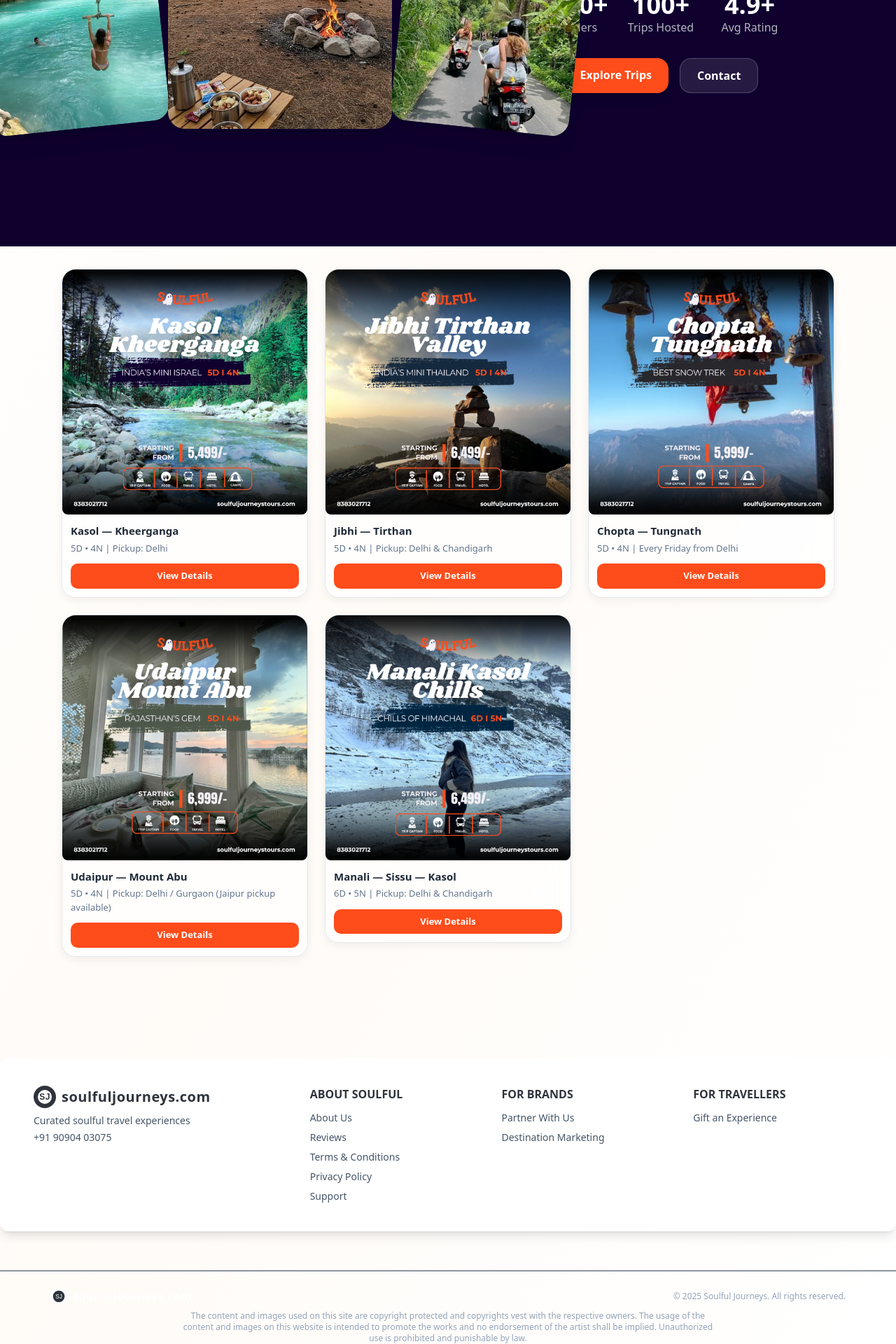
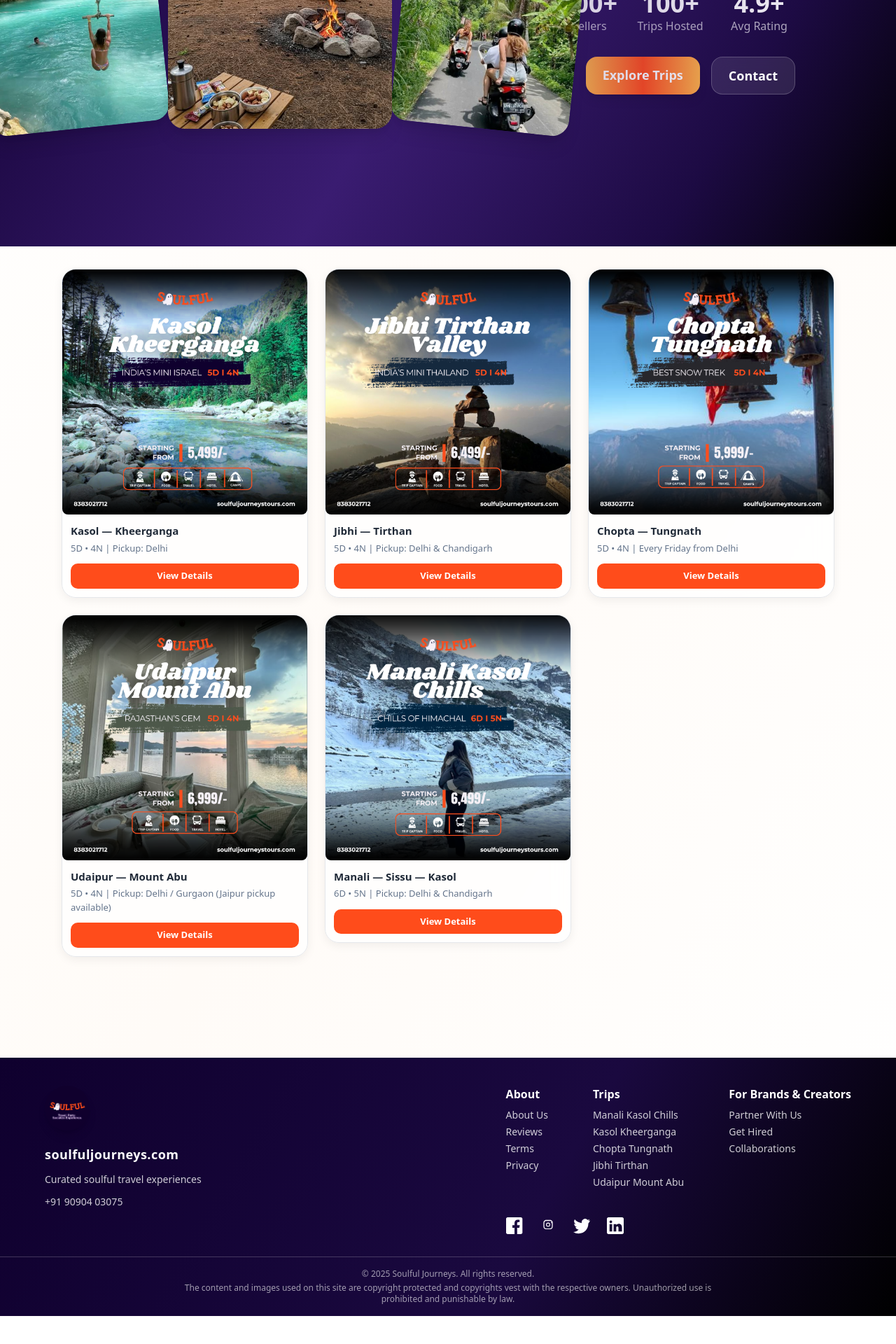
Before and after one commit to soulfuljourneys-netizen/premium-soulful, a React (Vite) app: page / in a window 1280 px wide. Shown: the part 384-2304 px from the top of the page at 70% size. After the commit the page ends 2264 px from the top, so only its background shows below. Built offline with nearby package versions, Linux system fonts and the light colour scheme.

Commit message:
Footer and header with different color

```diff
--- a/src/components/Footer.tsx
+++ b/src/components/Footer.tsx
@@ -1,121 +1,122 @@
-import React from "react";
+import soulfulLogo from "../assets/Thumbnails/Soulful Logo.jpg";
 
 export default function Footer() {
   return (
-    <footer>
-      <div className="relative">
-        <div
-          className="rounded-xl bg-white shadow-lg py-10 px-6 md:px-12 flex flex-col md:flex-row justify-between items-start gap-10 md:gap-0"
-          style={{ marginBottom: "-48px", zIndex: 10, position: "relative" }}
+    <footer
+      className="w-full pt-10 pb-4 px-4 md:px-0 text-white relative"
+      style={{
+        background:
+          "linear-gradient(120deg, #0f002e 0%, #1a093f 60%, #000 100%)",
+      }}
     >
-          <div className="flex-1 mb-8 md:mb-0">
-            <h3 className="text-xl font-bold tracking-wide text-[#2f343c] flex items-center gap-2">
-              <span className="inline-block w-8 h-8 rounded-full bg-[#2f343c] flex items-center justify-center">
-                <svg
-                  width="24"
-                  height="24"
-                  viewBox="0 0 24 24"
-                  fill="none"
-                  xmlns="http://www.w3.org/2000/svg"
-                >
-                  <circle cx="12" cy="12" r="10" fill="#fff" />
-                  <text
-                    x="12"
-                    y="16"
-                    textAnchor="middle"
-                    fontSize="12"
-                    fill="#2f343c"
-                    fontFamily="sans-serif"
-                  >
-                    SJ
-                  </text>
-                </svg>
-              </span>
+      <div className="max-w-6xl mx-auto flex flex-col md:flex-row items-center md:items-start justify-between gap-8 md:gap-0">
+        {/* Logo & Contact */}
+        <div className="flex flex-col items-center md:items-start gap-3 mb-6 md:mb-0">
+          <img
+            src={soulfulLogo}
+            alt="Soulful Journeys Logo"
+            className="w-16 h-16 rounded-full shadow-lg mb-2"
+          />
+          <div className="text-lg font-bold tracking-wide">
             soulfuljourneys.com
-            </h3>
-            <p className="text-sm text-slate-600 mt-2">
+          </div>
+          <div className="text-sm text-white/80">
             Curated soulful travel experiences
-            </p>
-            <p className="text-sm text-slate-600 mt-1">+91 90904 03075</p>
           </div>
-          <div className="flex-[2] grid grid-cols-2 md:grid-cols-3 gap-8 w-full">
+          <div className="text-sm text-white/80">+91 90904 03075</div>
+        </div>
+        <div className="flex flex-col gap-6 md:gap-8">
+          <div className="flex flex-col md:flex-row gap-8 md:gap-16">
+            {/* About */}
             <div>
-              <h4 className="font-semibold text-[#2f343c] mb-3">
-                ABOUT SOULFUL
-              </h4>
-              <ul className="space-y-2 text-sm">
+              <div className="font-semibold mb-2">About</div>
+              <ul className="space-y-1 text-sm text-white/80">
                 <li>
-                  <a href="/about" className="hover:underline text-slate-600">
+                  <a href="/aboutus" className="hover:text-white">
                     About Us
                   </a>
                 </li>
                 <li>
-                  <a href="/reviews" className="hover:underline text-slate-600">
+                  <a href="/reviews" className="hover:text-white">
                     Reviews
                   </a>
                 </li>
                 <li>
-                  <a href="/terms" className="hover:underline text-slate-600">
-                    Terms & Conditions
+                  <a href="/terms" className="hover:text-white">
+                    Terms
                   </a>
                 </li>
                 <li>
-                  <a href="/privacy" className="hover:underline text-slate-600">
-                    Privacy Policy
-                  </a>
-                </li>
-                <li>
-                  <a href="/support" className="hover:underline text-slate-600">
-                    Support
+                  <a href="/privacy" className="hover:text-white">
+                    Privacy
                   </a>
                 </li>
               </ul>
             </div>
+            {/* Trips */}
             <div>
-              <h4 className="font-semibold text-[#2f343c] mb-3">FOR BRANDS</h4>
-              <ul className="space-y-2 text-sm">
+              <div className="font-semibold mb-2">Trips</div>
+              <ul className="space-y-1 text-sm text-white/80">
                 <li>
-                  <a href="/partner" className="hover:underline text-slate-600">
+                  <a href="/manalisissukasol" className="hover:text-white">
+                    Manali Kasol Chills
+                  </a>
+                </li>
+                <li>
+                  <a href="/kasolkheerganga" className="hover:text-white">
+                    Kasol Kheerganga
+                  </a>
+                </li>
+                <li>
+                  <a href="/choptatungnath" className="hover:text-white">
+                    Chopta Tungnath
+                  </a>
+                </li>
+                <li>
+                  <a href="/jibhitirthan" className="hover:text-white">
+                    Jibhi Tirthan
+                  </a>
+                </li>
+                <li>
+                  <a href="/udaipurmountabu" className="hover:text-white">
+                    Udaipur Mount Abu
+                  </a>
+                </li>
+              </ul>
+            </div>
+            {/* For Brands and Creators */}
+            <div>
+              <div className="font-semibold mb-2">For Brands & Creators</div>
+              <ul className="space-y-1 text-sm text-white/80">
+                <li>
+                  <a href="/partner" className="hover:text-white">
                     Partner With Us
                   </a>
                 </li>
                 <li>
-                  <a
-                    href="/marketing"
-                    className="hover:underline text-slate-600"
-                  >
-                    Destination Marketing
+                  <a href="/gethired" className="hover:text-white">
+                    Get Hired
                   </a>
                 </li>
-              </ul>
-            </div>
-            <div>
-              <h4 className="font-semibold text-[#2f343c] mb-3">
-                FOR TRAVELLERS
-              </h4>
-              <ul className="space-y-2 text-sm">
                 <li>
-                  <a href="/gift" className="hover:underline text-slate-600">
-                    Gift an Experience
+                  <a href="/collaborations" className="hover:text-white">
+                    Collaborations
                   </a>
                 </li>
               </ul>
             </div>
           </div>
-        </div>
-        <div
-          className="flex justify-center md:justify-end gap-4 pt-8 pb-2"
-          style={{ zIndex: 5, position: "relative" }}
-        >
+          {/* Socials - same size icons, centered beneath menus */}
+          <div className="flex justify-center md:justify-start gap-6 mt-2">
             <a
               href="https://facebook.com/soulfuljourneysindia"
               target="_blank"
               rel="noopener"
               aria-label="Facebook"
-            className="text-white hover:text-blue-600"
+              className="text-white hover:text-blue-500"
             >
-            <svg width="24" height="24" fill="currentColor" viewBox="0 0 24 24">
-              <path d="M22.675 0h-21.35C.595 0 0 .592 0 1.326v21.348C0 23.408.595 24 1.326 24h11.495v-9.294H9.691v-3.622h3.13V8.413c0-3.1 1.893-4.788 4.659-4.788 1.325 0 2.463.099 2.797.143v3.24l-1.918.001c-1.504 0-1.797.715-1.797 1.763v2.313h3.587l-.467 3.622h-3.12V24h6.116C23.405 24 24 23.408 24 22.674V1.326C24 .592 23.405 0 22.675 0" />
+              <svg className="w-6 h-6" viewBox="0 0 32 32" fill="currentColor">
+                <path d="M29 0h-26c-1.7 0-3 1.3-3 3v26c0 1.7 1.3 3 3 3h13v-12h-4v-5h4v-4c0-4.1 2.5-6.3 6.1-6.3 1.8 0 3.6.3 3.6.3v4h-2c-2 0-2.6 1-2.6 2.5v3.5h5l-1 5h-4v12h7c1.7 0 3-1.3 3-3v-26c0-1.7-1.3-3-3-3z" />
               </svg>
             </a>
             <a
@@ -125,8 +126,8 @@ export default function Footer() {
               aria-label="Instagram"
               className="text-white hover:text-pink-500"
             >
-            <svg width="24" height="24" fill="currentColor" viewBox="0 0 24 24">
-              <path d="M12 2.163c3.204 0 3.584.012 4.85.07 1.366.062 2.633.334 3.608 1.308.974.974 1.246 2.242 1.308 3.608.058 1.266.07 1.646.07 4.85s-.012 3.584-.07 4.85c-.062 1.366-.334 2.633-1.308 3.608-.974.974-2.242 1.246-3.608 1.308-1.266.058-1.646.07-4.85.07s-3.584-.012-4.85-.07c-1.366-.062-2.633-.334-3.608-1.308-.974-.974-1.246-2.242-1.308-3.608C2.175 15.647 2.163 15.267 2.163 12s.012-3.584.07-4.85c.062-1.366.334-2.633 1.308-3.608C4.515 2.497 5.783 2.225 7.149 2.163 8.415 2.105 8.795 2.163 12 2.163zm0-2.163C8.741 0 8.332.013 7.052.072 5.771.131 4.659.354 3.678 1.335c-.981.981-1.204 2.093-1.263 3.374C2.013 5.668 2 6.077 2 12c0 5.923.013 6.332.072 7.613.059 1.281.282 2.393 1.263 3.374.981.981 2.093 1.204 3.374 1.263C8.332 23.987 8.741 24 12 24s3.668-.013 4.948-.072c1.281-.059 2.393-.282 3.374-1.263.981-.981 1.204-2.093 1.263-3.374.059-1.281.072-1.69.072-7.613 0-5.923-.013-6.332-.072-7.613-.059-1.281-.282-2.393-1.263-3.374-.981-.981-2.093-1.204-3.374-1.263C15.668.013 15.259 0 12 0zm0 5.838a6.162 6.162 0 1 0 0 12.324 6.162 6.162 0 0 0 0-12.324zm0 10.162a3.999 3.999 0 1 1 0-7.998 3.999 3.999 0 0 1 0 7.998zm6.406-11.845a1.44 1.44 0 1 0 0 2.88 1.44 1.44 0 0 0 0-2.88z" />
+              <svg className="w-6 h-6" viewBox="0 0 32 32" fill="currentColor">
+                <path d="M16 7c2.2 0 2.5 0 3.4.1.9.1 1.4.2 1.7.3.4.2.7.4 1 .7.3.3.5.6.7 1 .1.3.2.8.3 1.7.1.9.1 1.2.1 3.4s0 2.5-.1 3.4c-.1.9-.2 1.4-.3 1.7-.2.4-.4.7-.7 1-.3.3-.6.5-1 .7-.3.1-.8.2-1.7.3-.9.1-1.2.1-3.4.1s-2.5 0-3.4-.1c-.9-.1-1.4-.2-1.7-.3-.4-.2-.7-.4-1-.7-.3-.3-.5-.6-.7-1-.1-.3-.2-.8-.3-1.7-.1-.9-.1-1.2-.1-3.4s0-2.5.1-3.4c.1-.9.2-1.4.3-1.7.2-.4.4-.7.7-1 .3-.3.6-.5 1-.7.3-.1.8-.2 1.7-.3.9-.1 1.2-.1 3.4-.1zm0-2c-2.3 0-2.6 0-3.5.1-1 .1-1.7.2-2.3.4-.6.2-1.1.5-1.6 1-.5.5-.8 1-1 1.6-.2.6-.3 1.3-.4 2.3-.1.9-.1 1.2-.1 3.5s0 2.6.1 3.5c.1 1 .2 1.7.4 2.3.2.6.5 1.1 1 1.6.5.5 1 .8 1.6 1 .6.2 1.3.3 2.3.4.9.1 1.2.1 3.5.1s2.6 0 3.5-.1c1-.1 1.7-.2 2.3-.4.6-.2 1.1-.5 1.6-1 .5-.5.8-1 1-1.6.2-.6.3-1.3.4-2.3.1-.9.1-1.2.1-3.5s0-2.6-.1-3.5c-.1-1-.2-1.7-.4-2.3-.2-.6-.5-1.1-1-1.6-.5-.5-1-.8-1.6-1-.6-.2-1.3-.3-2.3-.4-.9-.1-1.2-.1-3.5-.1zm0 5a4 4 0 1 0 0 8 4 4 0 0 0 0-8zm0 6.5a2.5 2.5 0 1 1 0-5 2.5 2.5 0 0 1 0 5zm6.5-7.5a1 1 0 1 0 0 2 1 1 0 0 0 0-2z" />
               </svg>
             </a>
             <a
@@ -136,8 +137,8 @@ export default function Footer() {
               aria-label="Twitter"
               className="text-white hover:text-blue-400"
             >
-            <svg width="24" height="24" fill="currentColor" viewBox="0 0 24 24">
-              <path d="M24 4.557a9.93 9.93 0 0 1-2.828.775 4.932 4.932 0 0 0 2.165-2.724c-.951.555-2.005.959-3.127 1.184A4.916 4.916 0 0 0 16.616 3c-2.717 0-4.92 2.206-4.92 4.917 0 .386.044.762.127 1.124C7.691 8.77 4.066 6.797 1.64 3.94c-.423.722-.666 1.561-.666 2.475 0 1.708.87 3.216 2.188 4.099a4.904 4.904 0 0 1-2.229-.616c-.054 2.281 1.581 4.415 3.949 4.89a4.936 4.936 0 0 1-2.224.084c.627 1.956 2.444 3.377 4.6 3.417A9.867 9.867 0 0 1 0 21.543a13.94 13.94 0 0 0 7.548 2.212c9.058 0 14.009-7.513 14.009-14.009 0-.213-.005-.425-.014-.636A10.025 10.025 0 0 0 24 4.557z" />
+              <svg className="w-6 h-6" viewBox="0 0 32 32" fill="currentColor">
+                <path d="M32 6.1a13.1 13.1 0 0 1-3.8 1 6.6 6.6 0 0 0 2.9-3.6c-1.2.7-2.5 1.2-3.9 1.5a6.5 6.5 0 0 0-11.1 5.9c-5.4-.3-10.2-2.9-13.4-6.8a6.5 6.5 0 0 0 2 8.7c-1.1 0-2.1-.3-3-.8v.1a6.5 6.5 0 0 0 5.2 6.4c-.5.1-1.1.2-1.6.2-.4 0-.8 0-1.2-.1a6.5 6.5 0 0 0 6.1 4.5A13.1 13.1 0 0 1 0 28.1a18.5 18.5 0 0 0 10 2.9c12 0 18.6-10 18.6-18.6 0-.3 0-.5 0-.8A13.2 13.2 0 0 0 32 6.1z" />
               </svg>
             </a>
             <a
@@ -147,45 +148,21 @@ export default function Footer() {
               aria-label="LinkedIn"
               className="text-white hover:text-blue-700"
             >
-            <svg width="24" height="24" fill="currentColor" viewBox="0 0 24 24">
-              <path d="M19 0h-14c-2.761 0-5 2.239-5 5v14c0 2.761 2.239 5 5 5h14c2.761 0 5-2.239 5-5v-14c0-2.761-2.239-5-5-5zm-11 19h-3v-10h3v10zm-1.5-11.268c-.966 0-1.75-.784-1.75-1.75s.784-1.75 1.75-1.75 1.75.784 1.75 1.75-.784 1.75-1.75 1.75zm13.5 11.268h-3v-5.604c0-1.337-.026-3.063-1.868-3.063-1.868 0-2.154 1.459-2.154 2.968v5.699h-3v-10h2.881v1.367h.041c.401-.761 1.381-1.563 2.841-1.563 3.039 0 3.6 2.002 3.6 4.604v5.592z" />
+              <svg className="w-6 h-6" viewBox="0 0 32 32" fill="currentColor">
+                <path d="M29 0h-26c-1.7 0-3 1.3-3 3v26c0 1.7 1.3 3 3 3h26c1.7 0 3-1.3 3-3v-26c0-1.7-1.3-3-3-3zm-19 27h-5v-14h5v14zm-2.5-16c-1.6 0-2.5-1.1-2.5-2.5s.9-2.5 2.5-2.5 2.5 1.1 2.5 2.5-.9 2.5-2.5 2.5zm19.5 16h-5v-7c0-1.7-.6-2.8-2.1-2.8-1.1 0-1.7.7-2 1.4-.1.2-.1.5-.1.8v7.6h-5s.1-12.3 0-14h5v2c.7-1.1 2-2.7 4.8-2.7 3.5 0 6.1 2.3 6.1 7.2v7.5z" />
               </svg>
             </a>
           </div>
-        <div className="border-t border-slate-700 mt-10 pt-6 text-center">
-          <div className="flex flex-col md:flex-row items-center justify-between max-w-6xl mx-auto px-2">
-            <div className="flex items-center gap-2 mb-2 md:mb-0">
-              <span className="inline-block w-6 h-6 rounded-full bg-white flex items-center justify-center">
-                <svg width="20" height="20" viewBox="0 0 24 24" fill="none">
-                  <circle cx="12" cy="12" r="10" fill="#2f343c" />
-                  <text
-                    x="12"
-                    y="16"
-                    textAnchor="middle"
-                    fontSize="10"
-                    fill="#fff"
-                    fontFamily="sans-serif"
-                  >
-                    SJ
-                  </text>
-                </svg>
-              </span>
-              <span className="text-white font-bold tracking-wide">
-                soulfuljourneys.com
-              </span>
-            </div>
-            <div className="text-xs text-slate-400">
-              © {new Date().getFullYear()} Soulful Journeys. All rights
-              reserved.
         </div>
       </div>
-          <div className="text-xs text-slate-400 mt-2 max-w-3xl mx-auto">
+      <div className="border-t border-white/20 mt-8 pt-4 text-center text-xs text-white/60">
+        <div className="mb-1">
+          © {new Date().getFullYear()} Soulful Journeys. All rights reserved.
+        </div>
+        <div className="max-w-3xl mx-auto">
           The content and images used on this site are copyright protected and
-            copyrights vest with the respective owners. The usage of the content
-            and images on this website is intended to promote the works and no
-            endorsement of the artist shall be implied. Unauthorized use is
+          copyrights vest with the respective owners. Unauthorized use is
           prohibited and punishable by law.
-          </div>
         </div>
       </div>
     </footer>
--- a/src/components/HomeHero.tsx
+++ b/src/components/HomeHero.tsx
@@ -13,7 +13,7 @@ function Typewriter({ words }: { words: string[] }) {
   const [typing, setTyping] = React.useState(true);
 
   React.useEffect(() => {
-    let timeout: any;
+    let timeout: ReturnType<typeof setTimeout>;
     const word = words[index];
 
     if (typing) {
@@ -76,8 +76,24 @@ export default function HomeHero() {
   return (
     <section
       id="home-hero"
-      className="w-full min-h-[88vh] md:min-h-[92vh] bg-[#0f002e] text-white flex flex-col md:flex-row items-center justify-center px-6 md:px-8 pt-0 md:pt-0"
+      className="w-full min-h-[88vh] md:min-h-[92vh] text-white flex flex-col items-center justify-center px-6 md:px-8 pt-0 md:pt-0 pb-8 md:pb-0 relative overflow-hidden"
+      style={{
+        background:
+          "linear-gradient(120deg, #0f002e 0%, #3a1c71 50%, #1a093f 80%, #000 100%)",
+      }}
     >
+      {/* Radial overlay for extra depth */}
+      <div
+        style={{
+          position: "absolute",
+          inset: 0,
+          pointerEvents: "none",
+          background:
+            "radial-gradient(circle at 60% 40%, rgba(58,28,113,0.25) 0%, rgba(0,0,0,0.0) 70%)",
+        }}
+      />
+      {/* inner wrapper: add mobile top padding so header overlays but content has breathing room */}
+      <div className="w-full flex flex-col md:flex-row items-center justify-center pt-20 md:pt-0">
         {/* LEFT — Collage */}
         <div className="w-full md:w-1/2 flex items-center justify-center pl-4 md:pl-12 lg:pl-20">
           <div className="flex items-end justify-center gap-2 md:gap-3 translate-x-0 md:translate-x-6 px-2">
@@ -97,46 +113,57 @@ export default function HomeHero() {
         </div>
 
         {/* RIGHT — Typewriter + Counters + CTAs */}
-      <div className="w-full md:w-1/2 flex flex-col justify-center items-center text-center space-y-8 mt-8 md:mt-0 px-2">
+        <div className="w-full md:w-1/2 flex flex-col justify-center items-center md:items-end text-center md:text-right space-y-6 sm:space-y-8 mt-8 md:mt-0 px-2 sm:px-4 md:pr-12 lg:pr-28">
           <Typewriter
             words={["Travel.", "Party.", "Socialise.", "Experience."]}
           />
-        <p className="text-white/80 text-lg md:text-xl max-w-md">
+          <p className="text-white/80 text-base sm:text-lg md:text-xl max-w-xs sm:max-w-md">
             India’s Coolest Youth Travel Community
           </p>
 
-        <div className="grid grid-cols-3 gap-6 mt-2">
+          <div className="grid grid-cols-3 gap-2 sm:gap-4 md:gap-6 mt-2">
             <div className="text-white text-center">
-            <div className="text-3xl md:text-4xl font-bold">1000+</div>
-            <div className="text-white/70 text-sm md:text-base">Travellers</div>
+              <div className="text-lg sm:text-2xl md:text-4xl font-bold">
+                1000+
+              </div>
+              <div className="text-white/70 text-xs sm:text-sm md:text-base">
+                Travellers
+              </div>
             </div>
             <div className="text-white text-center">
-            <div className="text-3xl md:text-4xl font-bold">100+</div>
-            <div className="text-white/70 text-sm md:text-base">
+              <div className="text-lg sm:text-2xl md:text-4xl font-bold">
+                100+
+              </div>
+              <div className="text-white/70 text-xs sm:text-sm md:text-base">
                 Trips Hosted
               </div>
             </div>
             <div className="text-white text-center">
-            <div className="text-3xl md:text-4xl font-bold">4.9+</div>
-            <div className="text-white/70 text-sm md:text-base">Avg Rating</div>
+              <div className="text-lg sm:text-2xl md:text-4xl font-bold">
+                4.9+
+              </div>
+              <div className="text-white/70 text-xs sm:text-sm md:text-base">
+                Avg Rating
+              </div>
             </div>
           </div>
 
-        <div className="mt-4 flex justify-center gap-4">
+          <div className="mt-4 flex flex-col sm:flex-row justify-center sm:justify-start gap-3 sm:gap-4 mb-10 md:mb-0">
             <a
               href="#trips"
-            className="px-6 py-3 bg-[#ff4c1b] text-white font-semibold rounded-2xl shadow-lg hover:bg-[#e24418] transition"
+              className="px-5 py-3 sm:px-6 sm:py-3 bg-gradient-to-r from-[#ffb347] via-[#ff4c1b] to-[#ffb347] text-white font-semibold rounded-2xl shadow-lg hover:brightness-110 transition text-base sm:text-lg"
             >
               Explore Trips
             </a>
             <a
               href="#contact"
-            className="px-6 py-3 bg-white/10 backdrop-blur-md text-white font-semibold rounded-2xl border border-white/20 hover:bg-white/20 transition"
+              className="px-5 py-3 sm:px-6 sm:py-3 bg-white/10 backdrop-blur-md text-white font-semibold rounded-2xl border border-white/20 hover:bg-white/20 transition text-base sm:text-lg"
             >
               Contact
             </a>
           </div>
         </div>
+      </div>
     </section>
   );
 }
```
Lines whose indentation alone changed are shown as unchanged.
